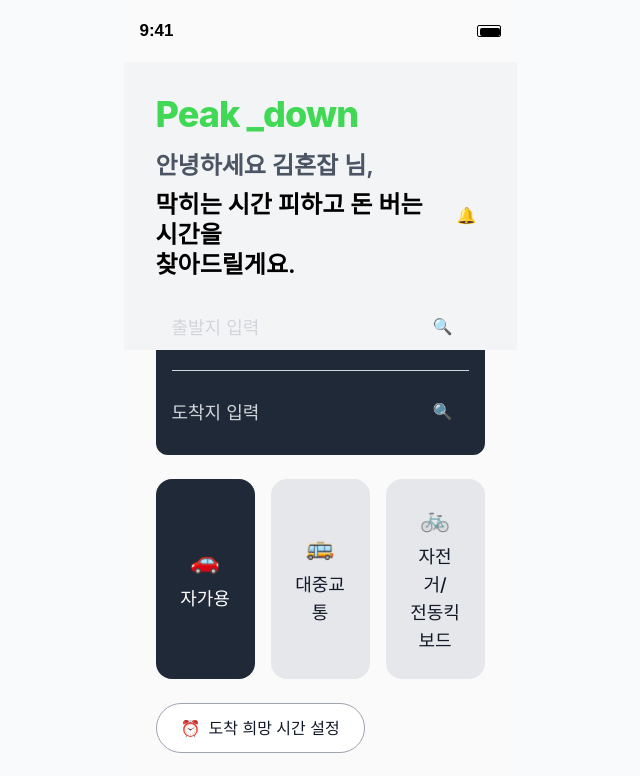
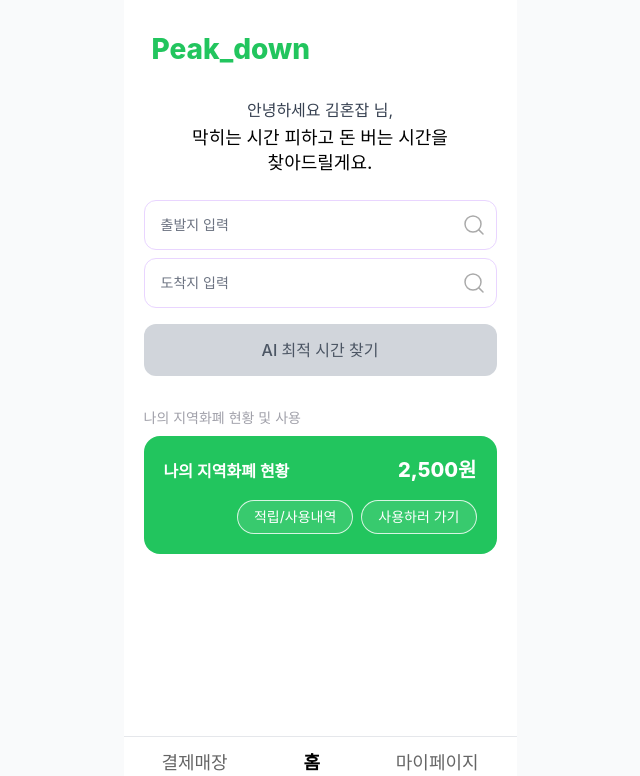
Before and after one commit to khtml-hack/frontend, a React (Vite) app: page /home in a window 1280 px wide. Shown: the top 776 px of the page, without its empty margins (320-960 px from the left). Built offline with nearby package versions, Linux system fonts and the light colour scheme; no server answers.

Commit message:
로그인 + 홈 페이지 로직 구현

```diff
--- a/src/pages/Home.jsx
+++ b/src/pages/Home.jsx
@@ -1,13 +1,20 @@
-import React, { useState } from 'react';
-import { useNavigate } from 'react-router-dom';
+import React, { useState, useEffect } from 'react';
+import { useNavigate, NavLink } from 'react-router-dom';
 
 const Home = () => {
     const [departure, setDeparture] = useState('');
     const [destination, setDestination] = useState('');
-    const [transportType, setTransportType] = useState('car');
-    const [arrivalTime, setArrivalTime] = useState('');
     const [showDepartureModal, setShowDepartureModal] = useState(false);
+    const [nickname, setNickname] = useState('김혼잡');
     const navigate = useNavigate();
+
+    // 로컬 스토리지에서 닉네임 가져오기
+    useEffect(() => {
+        const savedNickname = localStorage.getItem('nickname');
+        if (savedNickname) {
+            setNickname(savedNickname);
+        }
+    }, []);
 
     const handleFindOptimalTime = () => {
         if (departure && destination) {
@@ -15,48 +22,31 @@ const Home = () => {
         }
     };
 
-    const transportOptions = [
-        { id: 'car', icon: '🚗', label: '자가용', active: true },
-        { id: 'public', icon: '🚌', label: '대중교통', active: false },
-        { id: 'bike', icon: '🚲', label: '자전거/\n전동킥보드', active: false },
-    ];
-
     return (
         <div className="mobile-frame">
-            {/* Status Bar */}
-            <div className="status-bar">
-                <div className="font-semibold">9:41</div>
-                <div className="flex items-center gap-1">
-                    <div className="w-6 h-3 border border-black rounded-sm">
-                        <div className="w-5 h-2 bg-black rounded-sm m-0.5"></div>
-                    </div>
-                </div>
-            </div>
+            <div
+                className="mx-auto w-full max-w-[420px] min-h-[100svh] flex flex-col bg-white text-black relative"
+                style={{ paddingBottom: 'max(env(safe-area-inset-bottom),12px)' }}
+            >
+                {/* Header with green title */}
+                <header className="p-7">
+                    <h1 className="text-[clamp(22px,5vw,28px)] font-extrabold text-green-500">Peak_down</h1>
+                </header>
 
-            {/* Header Background */}
-            <div className="bg-gray-100 h-72 relative">
-                {/* Peak Down Logo */}
-                <div className="px-8 pt-8">
-                    <h1 className="text-4xl font-extrabold peak-green tracking-tight">Peak _down</h1>
-                    <div className="flex items-center justify-between mt-4">
-                        <div>
-                            <p className="text-gray-600 text-2xl font-semibold">안녕하세요 김혼잡 님,</p>
-                            <p className="text-black text-2xl font-semibold mt-2 leading-tight">
+                {/* Main Content */}
+                <main className="flex-1 px-5">
+                    <div className="mb-6 text-center">
+                        <p className="text-gray-700 mb-1">안녕하세요 {nickname} 님,</p>
+                        <p className="text-black font-medium text-lg leading-snug">
                             막히는 시간 피하고 돈 버는 시간을
                             <br />
                             찾아드릴게요.
                         </p>
                     </div>
-                        <button className="p-2">🔔</button>
-                    </div>
-                </div>
-            </div>
 
-            {/* Main Content */}
-            <div className="px-8 -mt-16">
-                {/* Route Input */}
-                <div className="bg-gray-800 rounded-xl p-4 mb-6">
-                    <div className="space-y-4">
+                    {/* Search Inputs */}
+                    <div className="space-y-2 mb-4">
+                        <div className="rounded-xl overflow-hidden border border-purple-200">
                             <div className="relative">
                                 <input
                                     type="text"
@@ -64,126 +54,233 @@ const Home = () => {
                                     value={departure}
                                     onChange={(e) => setDeparture(e.target.value)}
                                     onClick={() => setShowDepartureModal(true)}
-                                className="w-full bg-transparent text-white placeholder-gray-300 text-lg py-3 border-none outline-none"
+                                    className="w-full bg-transparent text-gray-800 placeholder-gray-500 text-sm py-3.5 px-4 border-none outline-none"
+                                    readOnly
                                 />
-                            <button className="absolute right-4 top-3 text-white">🔍</button>
+                                <button className="absolute right-3 top-1/2 transform -translate-y-1/2">
+                                    <svg
+                                        width="20"
+                                        height="20"
+                                        viewBox="0 0 20 20"
+                                        fill="none"
+                                        xmlns="http://www.w3.org/2000/svg"
+                                    >
+                                        <path
+                                            d="M9 17C13.4183 17 17 13.4183 17 9C17 4.58172 13.4183 1 9 1C4.58172 1 1 4.58172 1 9C1 13.4183 4.58172 17 9 17Z"
+                                            stroke="#AAAAAA"
+                                            strokeWidth="1.5"
+                                            strokeLinecap="round"
+                                            strokeLinejoin="round"
+                                        />
+                                        <path
+                                            d="M19 19L14.65 14.65"
+                                            stroke="#AAAAAA"
+                                            strokeWidth="1.5"
+                                            strokeLinecap="round"
+                                            strokeLinejoin="round"
+                                        />
+                                    </svg>
+                                </button>
                             </div>
-                        <div className="h-px bg-gray-300"></div>
+                        </div>
+
+                        <div className="rounded-xl overflow-hidden border border-purple-200">
                             <div className="relative">
                                 <input
                                     type="text"
                                     placeholder="도착지 입력"
                                     value={destination}
                                     onChange={(e) => setDestination(e.target.value)}
-                                className="w-full bg-transparent text-white placeholder-gray-300 text-lg py-3 border-none outline-none"
+                                    onClick={() => setShowDepartureModal(true)}
+                                    className="w-full bg-transparent text-gray-800 placeholder-gray-500 text-sm py-3.5 px-4 border-none outline-none"
+                                    readOnly
                                 />
-                            <button className="absolute right-4 top-3 text-white">🔍</button>
-                        </div>
-                    </div>
-                </div>
-
-                {/* Transport Type Selection */}
-                <div className="flex gap-4 mb-6">
-                    {transportOptions.map((option) => (
-                        <button
-                            key={option.id}
-                            onClick={() => setTransportType(option.id)}
-                            className={`flex-1 rounded-2xl p-6 text-center ${
-                                option.active ? 'bg-gray-800 text-white' : 'bg-gray-200 text-gray-900'
-                            }`}
+                                <button className="absolute right-3 top-1/2 transform -translate-y-1/2">
+                                    <svg
+                                        width="20"
+                                        height="20"
+                                        viewBox="0 0 20 20"
+                                        fill="none"
+                                        xmlns="http://www.w3.org/2000/svg"
                                     >
-                            <div className="text-2xl mb-2">{option.icon}</div>
-                            <div className="text-lg font-medium whitespace-pre-line">{option.label}</div>
-                        </button>
-                    ))}
-                </div>
-
-                {/* Arrival Time Setting */}
-                <button className="bg-white border border-gray-400 rounded-full px-6 py-3 mb-6 flex items-center gap-2">
-                    <span>⏰</span>
-                    <span className="text-gray-900">도착 희망 시간 설정</span>
-                </button>
-
-                {/* Find Optimal Time Button */}
-                <button
-                    onClick={handleFindOptimalTime}
-                    disabled={!departure || !destination}
-                    className="btn-peak w-full mb-6"
-                >
-                    AI 최적 시간 찾기
-                </button>
-
-                {/* Local Currency Status */}
-                <div className="bg-green-500 rounded-2xl p-6 mb-6">
-                    <div className="flex items-center justify-between mb-4">
-                        <h3 className="text-white text-xl font-medium">나의 지역화폐 현황</h3>
-                        <span className="text-white text-xl font-medium">2,500원</span>
-                    </div>
-                    <button className="border-2 border-white rounded-2xl px-6 py-2">
-                        <span className="text-white text-base font-medium">사용하러 가기</span>
-                    </button>
-                </div>
-            </div>
-
-            {/* Bottom Navigation */}
-            <div className="absolute bottom-16 left-0 right-0 border-t border-gray-300 pt-4">
-                <div className="flex justify-center">
-                    <div className="flex gap-12">
-                        <button className="text-black text-2xl font-medium underline">홈</button>
-                        <button onClick={() => navigate('/stores')} className="text-black text-2xl font-medium">
-                            결제매장
-                        </button>
-                        <button onClick={() => navigate('/mypage')} className="text-black text-2xl font-medium">
-                            마이페이지
+                                        <path
+                                            d="M9 17C13.4183 17 17 13.4183 17 9C17 4.58172 13.4183 1 9 1C4.58172 1 1 4.58172 1 9C1 13.4183 4.58172 17 9 17Z"
+                                            stroke="#AAAAAA"
+                                            strokeWidth="1.5"
+                                            strokeLinecap="round"
+                                            strokeLinejoin="round"
+                                        />
+                                        <path
+                                            d="M19 19L14.65 14.65"
+                                            stroke="#AAAAAA"
+                                            strokeWidth="1.5"
+                                            strokeLinecap="round"
+                                            strokeLinejoin="round"
+                                        />
+                                    </svg>
                                 </button>
                             </div>
                         </div>
                     </div>
 
-            {/* Home Indicator */}
-            <div className="home-indicator"></div>
+                    {/* Find Optimal Time Button */}
+                    <div className="mb-8">
+                        <button
+                            onClick={handleFindOptimalTime}
+                            className="w-full py-3.5 bg-gray-300 text-gray-600 rounded-xl font-medium text-base"
+                        >
+                            AI 최적 시간 찾기
+                        </button>
+                    </div>
+
+                    {/* Regional Currency Info Card */}
+                    <div className="mt-6">
+                        <h3 className="text-sm text-zinc-400 mb-2">나의 지역화폐 현황 및 사용</h3>
+                        <div className="bg-green-500 text-white rounded-2xl p-5">
+                            <div className="flex items-baseline justify-between">
+                                <span className="font-semibold">나의 지역화폐 현황</span>
+                                <span className="text-xl font-extrabold">2,500원</span>
+                            </div>
+                            <div className="mt-4 flex gap-2 justify-end">
+                                <button className="rounded-full border border-white/80 bg-white/10 px-4 py-1.5 text-sm">
+                                    적립/사용내역
+                                </button>
+                                <button className="rounded-full border border-white/80 bg-white/10 px-4 py-1.5 text-sm">
+                                    사용하러 가기
+                                </button>
+                            </div>
+                        </div>
+                    </div>
+                </main>
+
+                {/* 하단 탭 */}
+                <nav className="sticky bottom-0 border-t bg-white">
+                    <ul className="flex justify-around py-3 text-[18px]">
+                        <li>
+                            <NavLink
+                                to="/stores"
+                                className={({ isActive }) => (isActive ? 'font-semibold' : 'opacity-60')}
+                            >
+                                결제매장
+                            </NavLink>
+                        </li>
+                        <li>
+                            <NavLink
+                                to="/home"
+                                className={({ isActive }) => (isActive ? 'font-semibold' : 'opacity-60')}
+                            >
+                                홈
+                            </NavLink>
+                        </li>
+                        <li>
+                            <NavLink
+                                to="/mypage"
+                                className={({ isActive }) => (isActive ? 'font-semibold' : 'opacity-60')}
+                            >
+                                마이페이지
+                            </NavLink>
+                        </li>
+                    </ul>
+                </nav>
 
                 {/* Departure Modal */}
                 {showDepartureModal && (
-                <div className="absolute inset-0 bg-black bg-opacity-50 flex items-center justify-center z-50">
-                    <div className="bg-gray-800 rounded-2xl p-6 m-8 max-w-sm w-full">
+                    <div className="fixed inset-0 bg-black bg-opacity-50 z-50 flex items-end">
+                        <div className="bg-white w-full max-w-[420px] mx-auto rounded-t-2xl p-6">
                             <div className="flex items-center justify-between mb-6">
-                            <h3 className="text-white text-xl font-medium">어디서 출발하시나요?</h3>
-                            <button onClick={() => setShowDepartureModal(false)} className="text-white text-xl">
-                                ✕
+                                <h3 className="text-gray-800 text-lg font-medium">어디서 출발하시나요?</h3>
+                                <button onClick={() => setShowDepartureModal(false)} className="text-gray-500">
+                                    <svg
+                                        width="24"
+                                        height="24"
+                                        viewBox="0 0 24 24"
+                                        fill="none"
+                                        xmlns="http://www.w3.org/2000/svg"
+                                    >
+                                        <path
+                                            d="M18 6L6 18"
+                                            stroke="#666666"
+                                            strokeWidth="2"
+                                            strokeLinecap="round"
+                                            strokeLinejoin="round"
+                                        />
+                                        <path
+                                            d="M6 6L18 18"
+                                            stroke="#666666"
+                                            strokeWidth="2"
+                                            strokeLinecap="round"
+                                            strokeLinejoin="round"
+                                        />
+                                    </svg>
                                 </button>
                             </div>
 
                             <div className="space-y-4 mb-6">
-                            <div className="bg-gray-600 rounded-xl p-4 flex items-center gap-3">
-                                <span>🔍</span>
+                                <div className="border border-gray-200 rounded-xl p-4 flex items-center gap-3">
+                                    <span>
+                                        <svg
+                                            width="20"
+                                            height="20"
+                                            viewBox="0 0 20 20"
+                                            fill="none"
+                                            xmlns="http://www.w3.org/2000/svg"
+                                        >
+                                            <path
+                                                d="M9 17C13.4183 17 17 13.4183 17 9C17 4.58172 13.4183 1 9 1C4.58172 1 1 4.58172 1 9C1 13.4183 4.58172 17 9 17Z"
+                                                stroke="#CCCCCC"
+                                                strokeWidth="2"
+                                                strokeLinecap="round"
+                                                strokeLinejoin="round"
+                                            />
+                                            <path
+                                                d="M19 19L14.5 14.5"
+                                                stroke="#CCCCCC"
+                                                strokeWidth="2"
+                                                strokeLinecap="round"
+                                                strokeLinejoin="round"
+                                            />
+                                        </svg>
+                                    </span>
                                     <input
                                         type="text"
-                                    placeholder="송파꿈에그린"
-                                    className="bg-transparent text-white flex-1 outline-none"
+                                        placeholder="출발지 검색"
+                                        className="bg-transparent text-gray-800 flex-1 outline-none"
                                     />
                                 </div>
 
-                            <div className="bg-gray-600 rounded-xl p-4 flex items-center gap-3">
-                                <span>📍</span>
-                                <span className="text-green-400">현재 위치로 찾기</span>
+                                <div className="border border-gray-200 rounded-xl p-4 flex items-center gap-3">
+                                    <span className="text-purple-600">
+                                        <svg
+                                            width="20"
+                                            height="20"
+                                            viewBox="0 0 20 20"
+                                            fill="none"
+                                            xmlns="http://www.w3.org/2000/svg"
+                                        >
+                                            <path
+                                                d="M10 10C11.3807 10 12.5 8.88071 12.5 7.5C12.5 6.11929 11.3807 5 10 5C8.61929 5 7.5 6.11929 7.5 7.5C7.5 8.88071 8.61929 10 10 10Z"
+                                                stroke="#7C3AED"
+                                                strokeWidth="2"
+                                                strokeLinecap="round"
+                                                strokeLinejoin="round"
+                                            />
+                                            <path
+                                                d="M10 18.3333C14.1667 14.1667 18.3333 11.0811 18.3333 7.5C18.3333 3.91883 14.6421 1 10 1C5.35786 1 1.66667 3.91883 1.66667 7.5C1.66667 11.0811 5.83333 14.1667 10 18.3333Z"
+                                                stroke="#7C3AED"
+                                                strokeWidth="2"
+                                                strokeLinecap="round"
+                                                strokeLinejoin="round"
+                                            />
+                                        </svg>
+                                    </span>
+                                    <span className="text-purple-600 font-medium">현재 위치로 찾기</span>
                                 </div>
-                        </div>
-
-                        <div className="flex gap-2 mb-6">
-                            <button className="bg-gray-600 text-white px-4 py-2 rounded-xl text-sm">🏡 집</button>
-                            <button className="bg-gray-600 text-white px-4 py-2 rounded-xl text-sm">🏢 직장</button>
-                        </div>
-
-                        <div className="bg-gray-700 rounded-xl p-4">
-                            <div className="text-white font-medium mb-2">송파꿈에그린</div>
-                            <div className="text-gray-300 text-sm mb-3">서울특별시 송파구 위례광장로 121</div>
-                            <button className="bg-gray-600 text-white px-4 py-2 rounded-full text-sm">선택</button>
                             </div>
                         </div>
                     </div>
                 )}
             </div>
+        </div>
     );
 };
 
--- a/src/pages/MyPage.jsx
+++ b/src/pages/MyPage.jsx
@@ -184,7 +184,7 @@ export default function MyPage() {
                             </li>
                             <li>
                                 <NavLink
-                                    to="/"
+                                    to="/home"
                                     className={({ isActive }) => (isActive ? 'font-semibold' : 'opacity-60')}
                                 >
                                     홈
--- a/src/pages/PartnerStores.jsx
+++ b/src/pages/PartnerStores.jsx
@@ -1,5 +1,5 @@
-
 import React, { useEffect, useRef, useState } from 'react';
+import { NavLink } from 'react-router-dom';
 import BottomSheet from '../components/BottomSheet';
 
 // 카카오 SDK 동적 로더
@@ -343,6 +343,26 @@ export default function PartnerStores() {
                 )}
             </div>
 
+            {/* 하단 탭 */}
+            <nav className="sticky bottom-0 border-t bg-white">
+                <ul className="flex justify-around py-3 text-[18px]">
+                    <li>
+                        <NavLink to="/stores" className={({ isActive }) => (isActive ? 'font-semibold' : 'opacity-60')}>
+                            결제매장
+                        </NavLink>
+                    </li>
+                    <li>
+                        <NavLink to="/home" className={({ isActive }) => (isActive ? 'font-semibold' : 'opacity-60')}>
+                            홈
+                        </NavLink>
+                    </li>
+                    <li>
+                        <NavLink to="/mypage" className={({ isActive }) => (isActive ? 'font-semibold' : 'opacity-60')}>
+                            마이페이지
+                        </NavLink>
+                    </li>
+                </ul>
+            </nav>
         </div>
     );
 }
```
Also changed, not shown: 홈 화면.png (added). Lines whose indentation alone changed are shown as unchanged.
